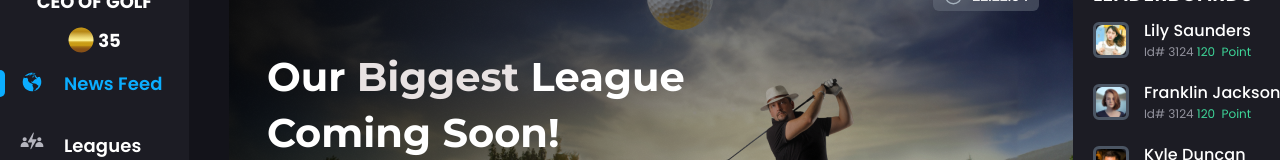
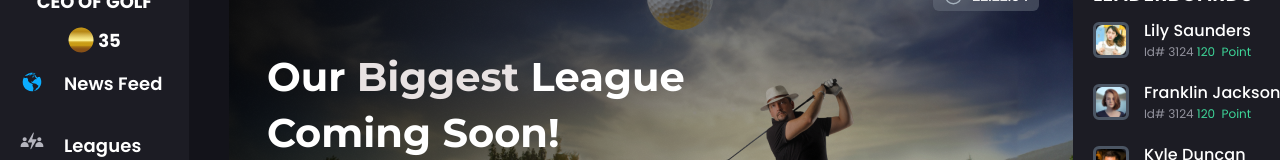
Before and after one commit to ashraful-commits/smash-user-dashboard, a Next.js app: page / in a window 1280 px wide. Shown: the part 214-374 px from the top of the page. Built offline with nearby package versions, Linux system fonts and the light colour scheme.

Commit message:
fist commit

```diff
--- a/components/SideBar.tsx
+++ b/components/SideBar.tsx
@@ -14,7 +14,7 @@ const SideBar = () => {
           width="24"
           height="24"
           viewBox="0 0 24 24"
-          className="fill-[#0BAEFF]"
+          className="fill-[gray]"
         >
           <path
             d="M19.7505 6.80644L19.4739 6.89644L18.0005 7.02644L17.5772 7.69311L17.2739 7.59644L16.0772 6.53311L15.9039 5.97977L15.6672 5.38644L14.9239 4.71977L14.0472 4.54977L14.0272 4.94977L14.8872 5.78977L15.3072 6.28311L14.8339 6.53311L14.4505 6.41977L13.8739 6.17644V5.71311L13.1405 5.39977L12.8905 6.49644L12.1272 6.66644L12.2039 7.27977L13.2039 7.46977L13.3772 6.49311L14.1972 6.61644L14.5772 6.83977H15.1905L15.6005 7.66644L16.7139 8.79311L16.6305 9.23311L15.7339 9.11977L14.1872 9.89977L13.0739 11.2331L12.9305 11.8264H12.5272L11.7839 11.4931L11.0605 11.8264L11.2405 12.5898L11.5539 12.2264H12.1105L12.0705 12.8931L12.5305 13.0264L13.0005 13.5564L13.7339 13.3331L14.5905 13.4664L15.5905 13.7331L16.0839 13.7931L16.9239 14.7464L18.5472 15.6998L17.4972 17.6998L16.3905 18.2131L15.9705 19.3598L14.3672 20.4298L14.1972 21.0464C15.6539 20.6906 17.0034 19.989 18.1314 19.001C19.2594 18.0131 20.1328 16.7679 20.6777 15.3708C21.2225 13.9738 21.4227 12.4661 21.2613 10.9753C21.0999 9.48449 20.5817 8.05452 19.7505 6.80644Z"
@@ -164,7 +164,7 @@ const SideBar = () => {
     },
   ];
   //=======================================
-  const [activeLi, setActiveLi] = useState("/newfeed");
+  const [activeLi, setActiveLi] = useState("");
   return (
     <MaxWidthContainer className="w-[250px] text-center bg-[#1C1C24] min-h-full">
       <Image
```
